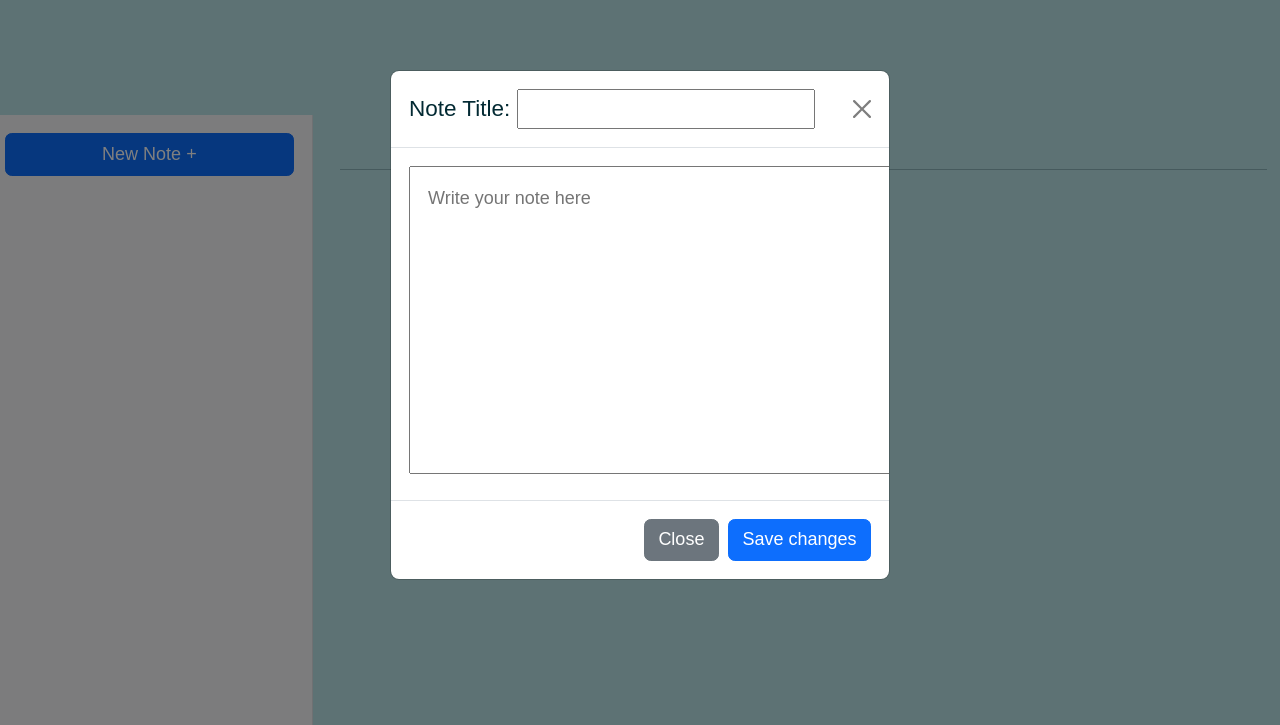
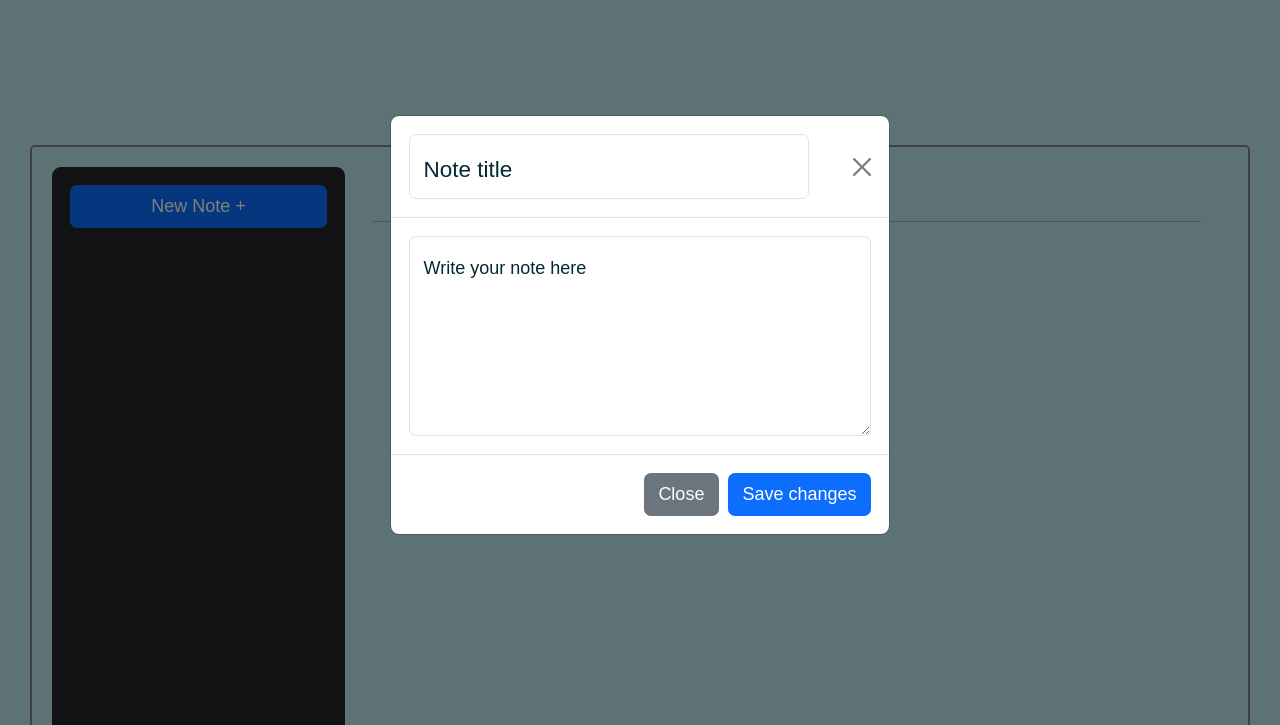
Before and after one commit to JahidulSany/noteon, a website: page public/index.html in a window 1280 px wide. Both pictures are taken after a click on the button "New Note +". Shown: the part 75-800 px from the top of the page. Drawn offline with nearby package versions, Linux system fonts and the light colour scheme; a web font is replaced by a local one.

Commit message:
Note Modal updated

```diff
--- a/package.json
+++ b/package.json
@@ -24,6 +24,7 @@
     "nodemon": "^3.1.14"
   },
   "dependencies": {
-    "express": "^5.2.1"
+    "express": "^5.2.1",
+    "uuid": "^13.0.0"
   }
 }
--- a/public/index.html
+++ b/public/index.html
@@ -37,8 +37,8 @@
     </header>
     <main>
       <section class="container-fluid section-container mx-md-auto">
-        <div class="row vh-100">
-          <div class="col-md-3 bg-light border-end p-3">
+        <div class="row vh-100 notes-container">
+          <div class="col-md-3 bg-dark border-end rounded-3 p-3">
             <button
               class="btn btn-primary w-100 mb-3"
               id="newNoteBtn"
@@ -59,12 +59,20 @@
               >
                 <div class="modal-content">
                   <div class="modal-header">
-                    <h1 class="modal-title fs-5" id="notesModalLabel">
+                    <h3 class="modal-title fs-5" id="notesModalLabel">
                       <form>
-                        <label for="#noteTitle">Note Title:</label>
-                        <input type="text" name="note-title" id="titleInput" />
+                        <div class="form-floating">
+                          <input
+                            class="form-control input-form-control"
+                            type="text"
+                            name="title"
+                            id="titleInput"
+                            placeholder="Enter note titile"
+                          />
+                          <label for="titleInput">Note title</label>
+                        </div>
                       </form>
-                    </h1>
+                    </h3>
                     <button
                       type="button"
                       class="btn-close"
@@ -74,14 +82,16 @@
                   </div>
                   <div class="modal-body">
                     <form>
-                      <textarea
-                        class="p-3"
-                        name="notes-content"
-                        id="contentInput"
-                        cols="50"
-                        rows="10"
-                        placeholder="Write your note here"
-                      ></textarea>
+                      <div class="form-floating">
+                        <textarea
+                          class="form-control"
+                          name="content"
+                          id="contentInput"
+                          style="height: 200px;"
+                          placeholder="Write your note here"
+                        ></textarea>
+                        <label for="contentInput">Write your note here</label>
+                      </div>
                     </form>
                   </div>
                   <div class="modal-footer">
--- a/public/script.js
+++ b/public/script.js
@@ -31,9 +31,20 @@ const discardInput = () => {
 
 // Will Save the note title and content when clicked
 const saveInput = () => {
-  notesList.textContent = titleInput.value.trim();
+  const newListEl = document.createElement('p');
+  newListEl.innerHTML = '';
+
+  newListEl.style.backgroundColor = '#e9ecef';
+  newListEl.style.color = 'dark';
+  newListEl.style.borderRadius = '5px';
+  newListEl.style.padding = '5px';
+
+  newListEl.textContent = titleInput.value.trim();
+  notesList.appendChild(newListEl);
+
   noteTitle.textContent = titleInput.value.trim();
   noteContent.textContent = contentInput.value.trim();
+
   titleInput.value = '';
   contentInput.value = '';
 };
--- a/public/styles.css
+++ b/public/styles.css
@@ -70,6 +70,18 @@ a.logo {
   margin-bottom: 1.5rem;
 }
 
+.notes-container {
+  overflow: auto;
+  border: 2px solid gray;
+  border-radius: 5px;
+  padding: 10px;
+  margin: 10px;
+}
+
+.input-form-control {
+  width: 200px;
+}
+
 /* Footer Styles */
 footer {
   padding: 35px 0;
@@ -109,6 +121,15 @@ footer {
     padding: 60px 0;
   }
 
+  .notes-container {
+    padding: 10px;
+    margin: 10px;
+  }
+
+  .input-form-control {
+    width: 400px;
+  }
+
   footer {
     padding: 40px 0;
   }
@@ -142,6 +163,15 @@ footer {
 
   .section-container {
     padding: 80px 0;
+  }
+
+  .notes-container {
+    padding: 15px;
+    margin: 20px;
+  }
+
+  .input-form-control {
+    width: 400px;
   }
 }
 
@@ -178,4 +208,13 @@ footer {
   .section-header {
     font-size: 2rem;
   }
+
+  .notes-container {
+    padding: 20px;
+    margin: 30px;
+  }
+
+  .input-form-control {
+    width: 400px;
+  }
 }
```
Also changed, not shown: 1 other file.
